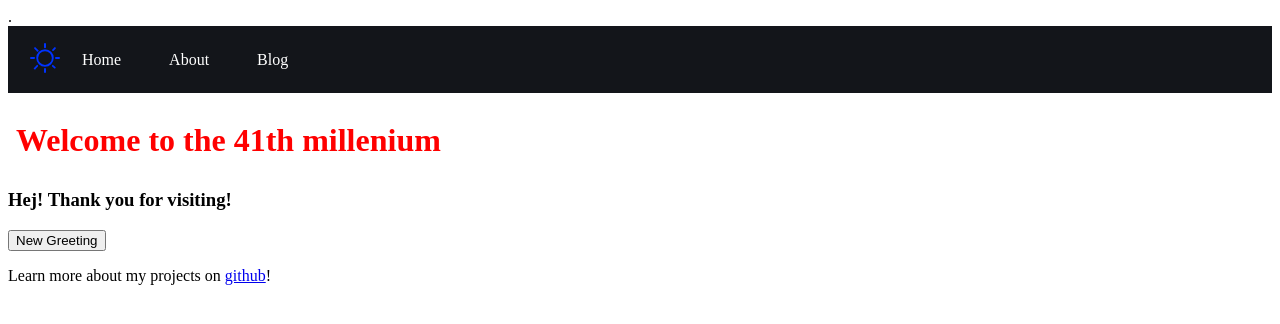
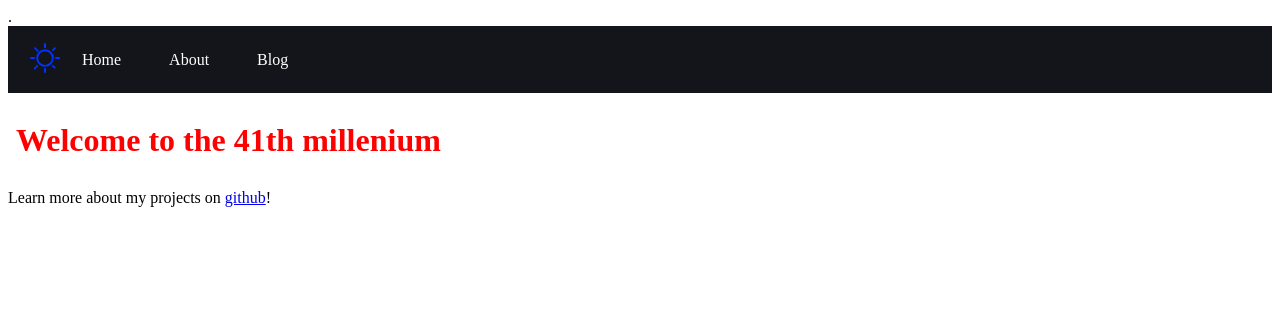
Before and after one commit to emlegend/astroblogv1, an Astro site: page / in a window 1280 px wide. Built offline with nearby package versions, Linux system fonts and the light colour scheme; Astro itself is replaced by a stand-in of ours.

Commit message:
remooved reeting modified gitignore

```diff
--- a/src/components/greeting.jsx
+++ /dev/null
@@ -1,17 +0,0 @@
-import { useState } from 'preact/hooks';
-
-export default function Greeting({messages}) {
-
-    const randomMessage = () => messages[(Math.floor(Math.random() * messages.length))];
-
-    const [greeting, setGreeting] = useState(messages[0]);
-
-    return (
-        <div>
-            <h3>{greeting}! Thank you for visiting!</h3>
-            <button onClick={() => setGreeting(randomMessage())}>
-                New Greeting
-            </button>
-        </div>
-    );
-}
--- a/src/pages/index.astro
+++ b/src/pages/index.astro
@@ -1,9 +1,7 @@
 ---
 import BaseLayout from '../layout/BaseLayout.astro';
 const { pageTitle } = Astro.props;
-import Greeting from '../components/greeting';
 ---
 <BaseLayout pageTitle={pageTitle}>
 	<h1 class="title">Welcome to the 41th millenium</h1>
-	<Greeting client:load messages={["Hej", "Hallo", "Hola", "Habari"]} />
 </BaseLayout>
```
Also changed, not shown: 1 other file.
